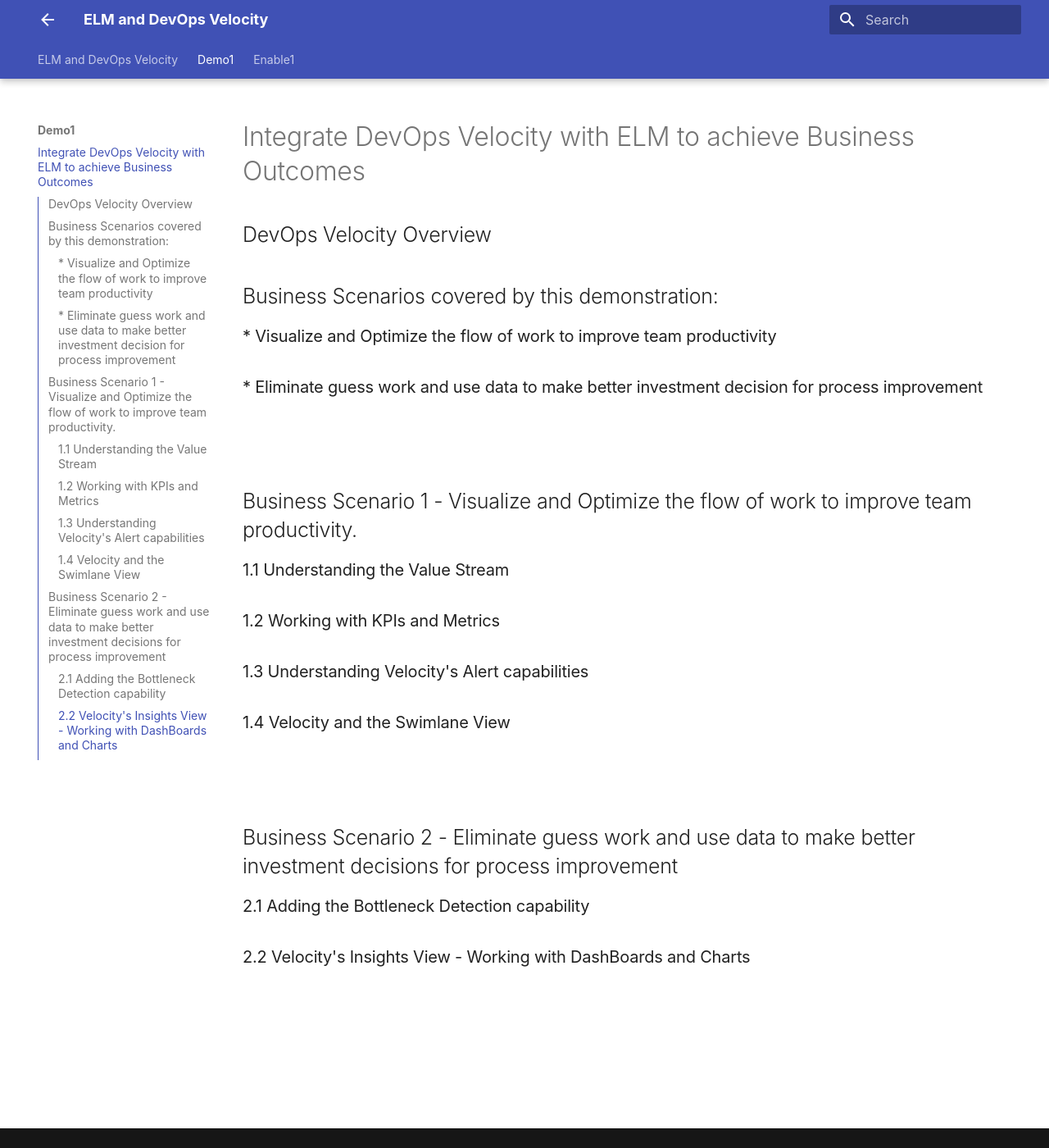
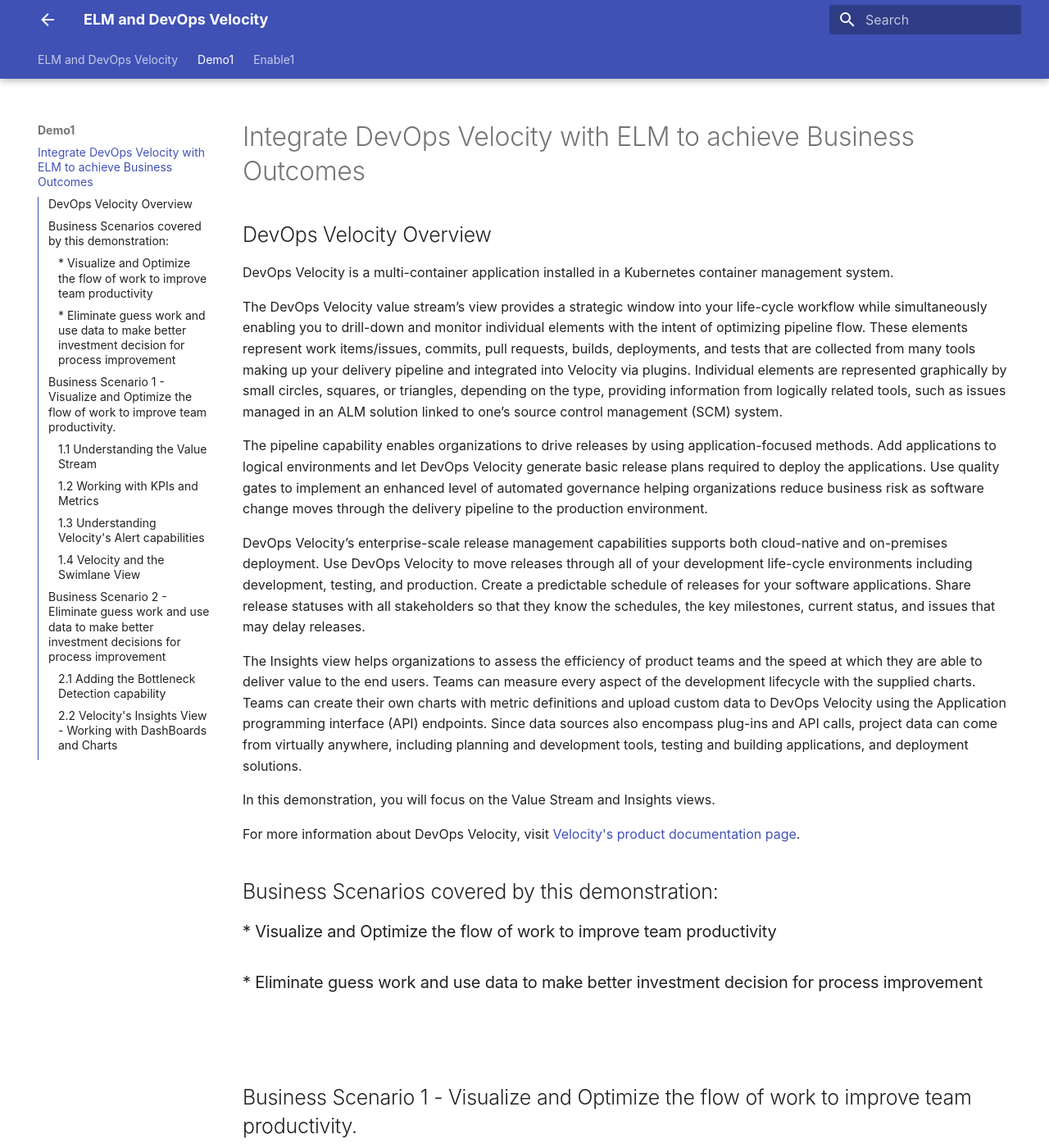
Before and after one commit to DevOpsAutomationLabs/ELM_Velocity, an MkDocs documentation site: the page built from docs/demo1/index.md, in a window 1280 px wide and 1400 px high. Shown: the whole window at 82% size. Built offline with MkDocs 1.6.1 and Material for MkDocs 9.7.7, drawn with Linux system fonts in a browser that asks for light colours.

Commit message:
Update index.md

```diff
--- a/docs/demo1/index.md
+++ b/docs/demo1/index.md
@@ -1,6 +1,21 @@
 # Integrate DevOps Velocity with ELM to achieve Business Outcomes
 
 ## DevOps Velocity Overview
+
+DevOps Velocity is a multi-container application installed in a Kubernetes container management system.
+
+The DevOps Velocity value stream’s view provides a strategic window into your life-cycle workflow while simultaneously enabling you to drill-down and monitor individual elements with the intent of optimizing pipeline flow. These elements represent work items/issues, commits, pull requests, builds, deployments, and tests that are collected from many tools making up your delivery pipeline and integrated into Velocity via plugins. Individual elements are represented graphically by small circles, squares, or triangles, depending on the type, providing information from logically related tools, such as issues managed in an ALM solution linked to one’s source control management (SCM) system.
+
+The pipeline capability enables organizations to drive releases by using application-focused methods. Add applications to logical environments and let DevOps Velocity generate basic release plans required to deploy the applications. Use quality gates to implement an enhanced level of automated governance helping organizations reduce business risk as software change moves through the delivery pipeline to the production environment.
+
+DevOps Velocity’s enterprise-scale release management capabilities supports both cloud-native and on-premises deployment. Use DevOps Velocity to move releases through all of your development life-cycle environments including development, testing, and production. Create a predictable schedule of releases for your software applications. Share release statuses with all stakeholders so that they know the schedules, the key milestones, current status, and issues that may delay releases.
+
+The Insights view helps organizations to assess the efficiency of product teams and the speed at which they are able to deliver value to the end users. Teams can measure every aspect of the development lifecycle with the supplied charts. Teams can create their own charts with metric definitions and upload custom data to DevOps Velocity using the Application programming interface (API) endpoints. Since data sources also encompass plug-ins and API calls, project data can come from virtually anywhere, including planning and development tools, testing and building applications, and deployment solutions.
+
+In this demonstration, you will focus on the Value Stream and Insights views.
+
+For more information about DevOps Velocity, visit [Velocity's product documentation page](https://www.ibm.com/docs/en/devops-velocity/5.1.0?topic=high-level-overview).
+
 
 ## Business Scenarios covered by this demonstration:
 ### * Visualize and Optimize the flow of work to improve team productivity
```
